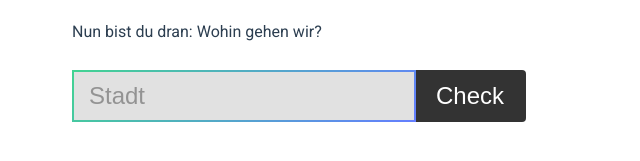
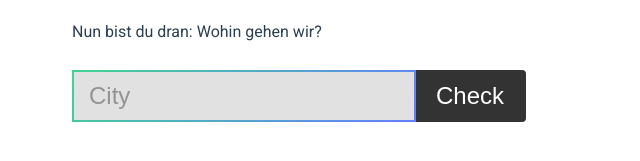
Before and after one commit to mactanner/citytrip, a Vue app: page / in a window 1280 px wide. Shown: the part 621-782 px from the top of the page, without its empty margins (318-958 px from the left). Built offline with nearby package versions, Linux system fonts and the light colour scheme.

Commit message:
changed placeholder, trim input

```diff
--- a/src/App.vue
+++ b/src/App.vue
@@ -94,7 +94,7 @@
       <div>Nun bist du dran: Wohin gehen wir?</div>
       <br />
       <form @submit.prevent="checkCity">
-        <input class="city-input" type="text" id="city" v-model="cityName" placeholder="Stadt" />
+        <input class="city-input" type="text" id="city" v-model="cityName" placeholder="City" />
         <button type="submit" class="submit-button">Check</button>
       </form>
       <br />
@@ -121,7 +121,7 @@ export default {
   },
   methods: {
     checkCity() {
-      if (btoa(this.cityName.toLowerCase()) === 'bW9udHBlbGxpZXI=') {
+      if (btoa(this.cityName.trim().toLowerCase()) === 'bW9udHBlbGxpZXI=') {
         this.isDestinationFound = true
         this.wrongInput = false
       } else {
```
